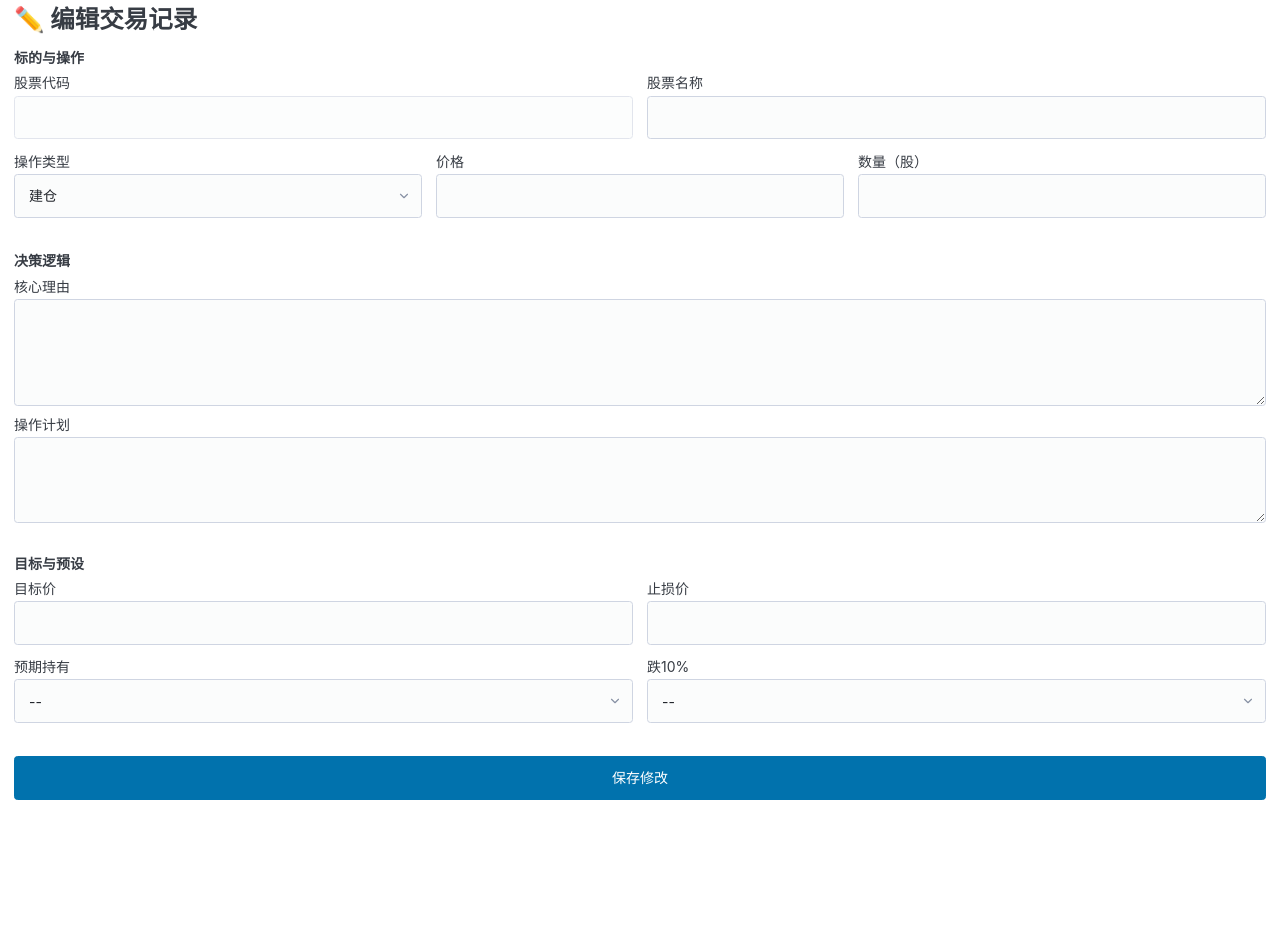
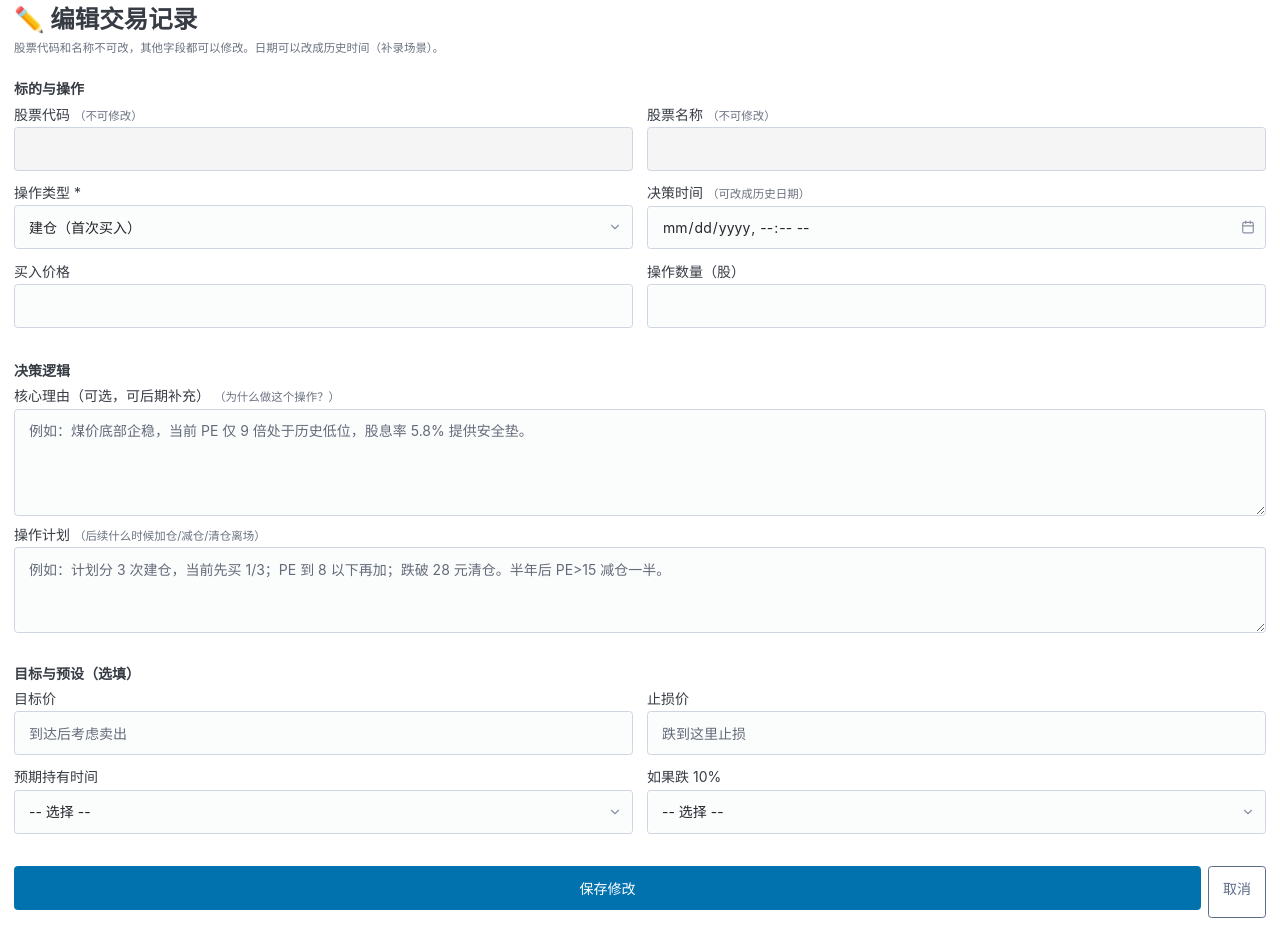
Before and after one commit to dtldtt/BigV-twins, a FastAPI app: template src/bigv_twins/web/templates/journal/edit.html in a window 1280 px wide. Shown: the part 71-998 px from the top of the page. Before the commit the page ends 871 px from the top, so only its background shows below. Run offline with FastAPI, Linux system fonts and the light colour scheme; the template is opened without the code that fills it, so the values that code supplies are empty; parts of the project's set-up code (start-up, migrations or seed data) failed here and were passed over; some libraries are stand-ins or nearby versions.

Commit message:
feat: /journal 决策时间可改 + 详情页加编辑按钮 + 编辑页镜像创建页
补录历史交易和事后修改的硬需求：

1. **决策时间字段** — create + edit 表单加 HTML5 datetime-local
   日期组件，create 默认填当前时间，edit 默认填原 created_at。
   submit 后写入 decision_journal.created_at。

2. **/journal/{id} 加「✏️ 编辑」按钮** — 之前要手敲 URL 才能改，
   现在详情页顶部直接点。同时补全 action 标签的 open/close/
   retroactive 中文渲染（之前只认 buy/sell）。

3. **edit.html 重写镜像 create.html** — 同样的 fieldset 结构、
   placeholder 文案、动作 select 联动 JS。所有字段预填当前值。
   股票代码和股票名称改成 readonly（灰底 + 「不可修改」小字），
   提交不带 ticker_name 字段，路由也不再接收，避免数据错乱。

Co-Authored-By: Claude Opus 4.7 <noreply@anthropic.com>

```diff
--- a/src/bigv_twins/web/templates/journal/create.html
+++ b/src/bigv_twins/web/templates/journal/create.html
@@ -38,6 +38,12 @@
           <option value="retroactive">补录（已持有，录入历史仓位）</option>
         </select>
       </label>
+      <label>
+        决策时间 <small class="muted">（补录可改成历史日期）</small>
+        <input type="datetime-local" name="decision_at" id="decision-at" value="{{ now_iso }}">
+      </label>
+    </div>
+    <div class="form-row">
       <label>
         <span id="price-label">买入价格</span>
         <input type="number" name="price_at_decision" step="0.001" placeholder="操作实时价格">
--- a/src/bigv_twins/web/templates/journal/edit.html
+++ b/src/bigv_twins/web/templates/journal/edit.html
@@ -11,38 +11,47 @@
 </nav>
 
 <h2>✏️ 编辑交易记录</h2>
+<p class="muted" style="margin-top:-0.5rem; margin-bottom:1.5rem">
+  股票代码和名称不可改，其他字段都可以修改。日期可以改成历史时间（补录场景）。
+</p>
 
 <form method="post" action="/journal/{{ j.id }}/edit" class="journal-form">
   <fieldset>
     <legend>标的与操作</legend>
     <div class="form-row">
       <label>
-        股票代码
-        <input type="text" value="{{ j.ticker }}" disabled style="opacity:0.6">
+        股票代码 <small class="muted">（不可修改）</small>
+        <input type="text" value="{{ j.ticker }}" readonly style="background:#f5f5f5">
       </label>
       <label>
-        股票名称
-        <input type="text" name="ticker_name" value="{{ j.ticker_name }}" required>
+        股票名称 <small class="muted">（不可修改）</small>
+        <input type="text" value="{{ j.ticker_name }}" readonly style="background:#f5f5f5">
       </label>
     </div>
     <div class="form-row">
       <label>
-        操作类型
-        <select name="action" required>
-          <option value="open" {% if j.action == 'open' %}selected{% endif %}>建仓</option>
+        操作类型 *
+        <select name="action" required id="action-select">
+          <option value="open" {% if j.action == 'open' %}selected{% endif %}>建仓（首次买入）</option>
           <option value="add" {% if j.action == 'add' %}selected{% endif %}>加仓</option>
           <option value="reduce" {% if j.action == 'reduce' %}selected{% endif %}>减仓</option>
-          <option value="close" {% if j.action == 'close' %}selected{% endif %}>清仓</option>
-          <option value="retroactive" {% if j.action == 'retroactive' %}selected{% endif %}>补录</option>
+          <option value="close" {% if j.action == 'close' %}selected{% endif %}>清仓（全部卖出）</option>
+          <option value="retroactive" {% if j.action == 'retroactive' %}selected{% endif %}>补录（已持有，录入历史仓位）</option>
         </select>
       </label>
       <label>
-        价格
+        决策时间 <small class="muted">（可改成历史日期）</small>
+        <input type="datetime-local" name="decision_at" value="{{ decision_at_iso }}">
+      </label>
+    </div>
+    <div class="form-row">
+      <label>
+        <span id="price-label">买入价格</span>
         <input type="number" name="price_at_decision" step="0.001" value="{{ j.price_at_decision or '' }}">
       </label>
       <label>
-        数量（股）
-        <input type="number" name="shares" step="1" value="{{ j.shares or '' }}">
+        <span id="shares-label">操作数量（股）</span>
+        <input type="number" name="shares" step="1" min="0" value="{{ j.shares or '' }}">
       </label>
     </div>
   </fieldset>
@@ -50,42 +59,42 @@
   <fieldset>
     <legend>决策逻辑</legend>
     <label>
-      核心理由
-      <textarea name="reasoning" rows="4">{{ j.reasoning or '' }}</textarea>
+      核心理由（可选，可后期补充） <small class="muted">（为什么做这个操作？）</small>
+      <textarea name="reasoning" rows="4" placeholder="例如：煤价底部企稳，当前 PE 仅 9 倍处于历史低位，股息率 5.8% 提供安全垫。">{{ j.reasoning or '' }}</textarea>
     </label>
     <label>
-      操作计划
-      <textarea name="action_plan" rows="3">{{ j.action_detail or '' }}</textarea>
+      操作计划 <small class="muted">（后续什么时候加仓/减仓/清仓离场）</small>
+      <textarea name="action_plan" rows="3" placeholder="例如：计划分 3 次建仓，当前先买 1/3；PE 到 8 以下再加；跌破 28 元清仓。半年后 PE>15 减仓一半。">{{ j.action_detail or '' }}</textarea>
     </label>
   </fieldset>
 
   <fieldset>
-    <legend>目标与预设</legend>
+    <legend>目标与预设（选填）</legend>
     <div class="form-row">
       <label>
         目标价
-        <input type="number" name="target_price" step="0.01" value="{{ j.target_price or '' }}">
+        <input type="number" name="target_price" step="0.01" value="{{ j.target_price or '' }}" placeholder="到达后考虑卖出">
       </label>
       <label>
         止损价
-        <input type="number" name="stop_loss_price" step="0.01" value="{{ j.stop_loss_price or '' }}">
+        <input type="number" name="stop_loss_price" step="0.01" value="{{ j.stop_loss_price or '' }}" placeholder="跌到这里止损">
       </label>
     </div>
     <div class="form-row">
       <label>
-        预期持有
+        预期持有时间
         <select name="expected_hold_period">
-          <option value="">--</option>
-          {% for v, l in [('1month','1个月'),('3months','3个月'),('6months','6个月'),('1year','1年'),('3years','3年+')] %}
+          <option value="">-- 选择 --</option>
+          {% for v, l in [('1month','1 个月'),('3months','3 个月'),('6months','6 个月'),('1year','1 年'),('3years','3 年以上')] %}
           <option value="{{ v }}" {% if j.expected_hold_period == v %}selected{% endif %}>{{ l }}</option>
           {% endfor %}
         </select>
       </label>
       <label>
-        跌10%
+        如果跌 10%
         <select name="if_drop_10pct">
-          <option value="">--</option>
-          {% for v, l in [('add','加仓'),('hold','持有'),('stop','止损'),('review','重新评估')] %}
+          <option value="">-- 选择 --</option>
+          {% for v, l in [('add','加仓'),('hold','持有不动'),('stop','止损'),('review','重新评估')] %}
           <option value="{{ v }}" {% if j.if_drop_10pct == v %}selected{% endif %}>{{ l }}</option>
           {% endfor %}
         </select>
@@ -93,8 +102,29 @@
     </div>
   </fieldset>
 
-  <button type="submit" style="width:100%">保存修改</button>
+  <div style="display:flex; gap:0.5rem">
+    <button type="submit" style="flex:1">保存修改</button>
+    <a href="/journal/{{ j.id }}" role="button" class="secondary outline" style="flex:0 0 auto">取消</a>
+  </div>
 </form>
+
+<script>
+const sel = document.getElementById('action-select');
+const priceLabel = document.getElementById('price-label');
+const sharesLabel = document.getElementById('shares-label');
+function updateLabels() {
+  switch(sel.value) {
+    case 'open': case 'add':
+      priceLabel.textContent = '买入价格'; sharesLabel.textContent = '操作数量（股）'; break;
+    case 'reduce': case 'close':
+      priceLabel.textContent = '卖出价格'; sharesLabel.textContent = '操作数量（股）'; break;
+    case 'retroactive':
+      priceLabel.textContent = '当前持仓成本价'; sharesLabel.textContent = '持有数量（股）'; break;
+  }
+}
+sel.addEventListener('change', updateLabels);
+updateLabels();  // sync on page load
+</script>
 
 <style>
 .journal-form fieldset { margin-bottom:1.5rem; }
```
Also changed, not shown: src/bigv_twins/web/journal.py (+30 -5 lines), src/bigv_twins/web/templates/journal/detail.html (+6 -3 lines).
